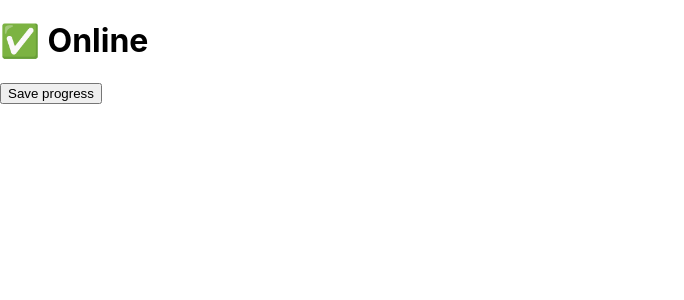
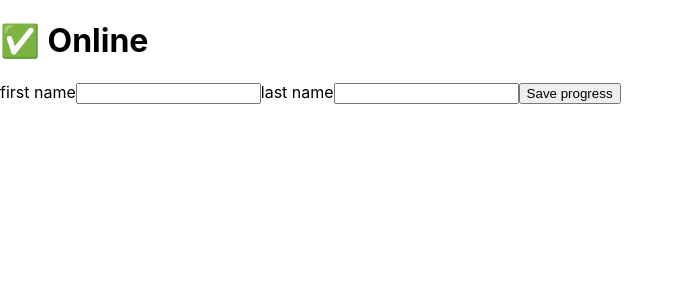
Before and after one commit to hotoku/react-hook-sample, a React (Create React App) app: page / in a window 1280 px wide. Shown: the top 300 px of the page, without its empty margins (0-684 px from the left). Built offline with nearby package versions, Linux system fonts and the light colour scheme.

Commit message:
example 4

```diff
--- a/src/App.tsx
+++ b/src/App.tsx
@@ -1,6 +1,6 @@
 import "./App.css";
 
-import { useState, useEffect } from "react";
+import React, { useState, useEffect } from "react";
 
 function useOnlineStatus() {
   const [isOnline, setIsOnline] = useState(true);
@@ -21,6 +21,22 @@ function useOnlineStatus() {
   return isOnline;
 }
 
+function useFormInput(initialValue: string) {
+  const [value, setValue] = useState<string>(initialValue);
+
+  const handleChange: React.ChangeEventHandler<HTMLInputElement> = (
+    e
+  ): void => {
+    setValue(e.target.value);
+  };
+
+  const inputProps = {
+    value: value,
+    handleChange: handleChange,
+  };
+  return inputProps;
+}
+
 export function SaveButton() {
   const isOnline = useOnlineStatus();
   function handleSaveClick() {
@@ -36,8 +52,28 @@ export function SaveButton() {
 
 function App(): JSX.Element {
   const isOnline = useOnlineStatus();
+  const firstNameProps = useFormInput("");
+  const lastNameProps = useFormInput("");
 
-  return <h1>{isOnline ? "✅ Online" : "❌ Disconnected"}</h1>;
+  return (
+    <>
+      <h1>{isOnline ? "✅ Online" : "❌ Disconnected"}</h1>
+      <label>
+        first name
+        <input
+          value={firstNameProps.value}
+          onChange={firstNameProps.handleChange}
+        />
+      </label>
+      <label>
+        last name
+        <input
+          value={lastNameProps.value}
+          onChange={lastNameProps.handleChange}
+        />
+      </label>
+    </>
+  );
 }
 
 export default App;
```
